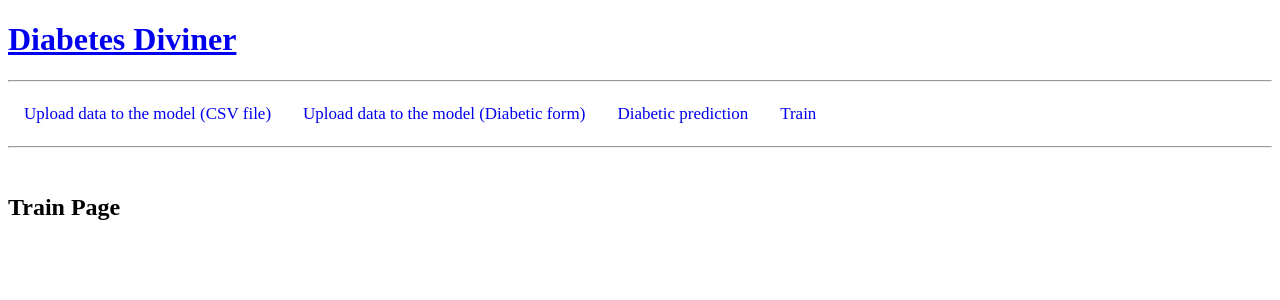
After one commit to tiwanowski96/SUML_Iwanowski_Farbowski, a Django app: page /diviner/train/ in a window 1280 px wide. The commit adds this page. Shown: the top 300 px of the page. Run offline with Django 4.2, Linux system fonts and the light colour scheme.

Commit message:
Basics of Model Training

```diff
--- a/SUML_IF_Project/diviner/templates/diviner/base.html
+++ b/SUML_IF_Project/diviner/templates/diviner/base.html
@@ -46,6 +46,7 @@
             <a href="{% url 'upload_form' %}">Upload data to the model (CSV file)</a>
             <a href="{% url 'add_diabetes' %}">Upload data to the model (Diabetic form)</a>
             <a href="{% url 'diabetic_prediction' %}">Diabetic prediction</a>
+            <a href="{% url 'train' %}">Train</a>
         </div>
         <hr>
         <br>
--- /dev/null
+++ b/SUML_IF_Project/diviner/templates/diviner/train.html
@@ -0,0 +1,7 @@
+{% extends "diviner/base.html" %}
+
+{% block content %}
+    <h2>Train Page</h2>
+
+
+{% endblock content %}
--- a/SUML_IF_Project/diviner/urls.py
+++ b/SUML_IF_Project/diviner/urls.py
@@ -7,4 +7,5 @@ urlpatterns = [
     path('add_diabetes/', views.DiabetesAddView.as_view(), name='add_diabetes'),
     path('diabetic/<int:id>/', views.DiabetesView.as_view(), name='diabetic'),
     path('diabetic_prediction/', views.DiabeticPredictionView.as_view(), name='diabetic_prediction'),
+    path('train/', views.DiabeticTrainView.as_view(), name='train')
 ]
--- a/SUML_IF_Project/diviner/views/__init__.py
+++ b/SUML_IF_Project/diviner/views/__init__.py
@@ -3,3 +3,4 @@ from .upload_form import *
 from .add_diabetic import *
 from .diabetic import *
 from .diabetic_prediction import *
+from .train import *
--- /dev/null
+++ b/SUML_IF_Project/diviner/views/train.py
@@ -0,0 +1,68 @@
+from pyexpat import model
+from django.shortcuts import render, redirect
+from django.views.generic import View
+from ..forms import DiabeticPredictionForm
+from ..models import Diabetes
+'''
+import pandas as pd
+import numpy as np
+import matplotlib as plt
+import os
+import matplotlib.pyplot as plt
+import seaborn as sns
+import pickle
+
+from sklearn.metrics import classification_report
+from sklearn.preprocessing import LabelEncoder
+from sklearn.model_selection import train_test_split
+from sklearn.metrics import accuracy_score
+
+from sklearn.ensemble import RandomForestClassifier
+from sklearn.linear_model import LogisticRegression
+from sklearn.tree import DecisionTreeClassifier
+'''
+
+class DiabeticTrainView(View):
+ def get(self, request):
+    return render(request, 'diviner/train.html')
+class Trains:
+    def  trainModel():
+        all_entries = Diabetes.objects.all()
+        all_entries.columns
+        cols = ["sick","sex","age","high_blood_preasure","cholesterol","bmi","smoker","stroke","heart_disease_or_attack",
+                "physical_activity","heavy_alcohol_consumption","healthcare","general_health_feeling","mental_health_feeling",
+                "physical_health_feeling","education",]
+        data = all_entries[cols].copy()
+        encoder = LabelEncoder()
+        data.loc[:,"sex"] = encoder.fit_transform(data.loc[:,"sex"])
+        # male = 1, female = 0
+        y = data.iloc[:,0] #  - zmienna, którą będziemy chcieli przewidzieć
+        x = data.iloc[:,1:15] # zmienne na podstawie, których chcemy przewidzieć
+        X_train, X_test, y_train, y_test = train_test_split(x, y, test_size = 0.2, random_state = 0)
+
+    def model(X_train, y_train):
+        forest = RandomForestClassifier( n_estimators=10, random_state=0)
+        forest.fit(X_train,y_train)
+        print("Las: {0}".format(forest.score(X_train,y_train)) )
+
+        lreg =LogisticRegression()
+        lreg.fit(X_train,y_train)
+        print("Regresja logistyczna: {0}".format(lreg.score(X_train,y_train)) )
+
+        tree =DecisionTreeClassifier()
+        tree.fit(X_train,y_train)
+        print("Drzewa decyzyjne: {0}".format(tree.score(X_train,y_train)) )
+
+        target_names=["not sick","sick"]
+        y1_predict = forest.predict(X_test)
+        print("Random Forest {0}".format(accuracy_score(y_test, y1_predict)))
+
+        y2_predict = lreg.predict(X_test)
+        print("Logistic Regresion {0}".format(accuracy_score(y_test, y2_predict)))
+
+        y3_predict = tree.predict(X_test)
+        print("Decision Tree {0}".format(accuracy_score(y_test, y3_predict)))
+
+        forest, lreg, tree = model(X_train,y_train)
+# uzyskujemy dzięki temu informacje dotyczącą dokładności modelu
+        return forest, lreg, tree
```
Also changed, not shown: SUML_IF_Project/diviner2.sqlite3.
